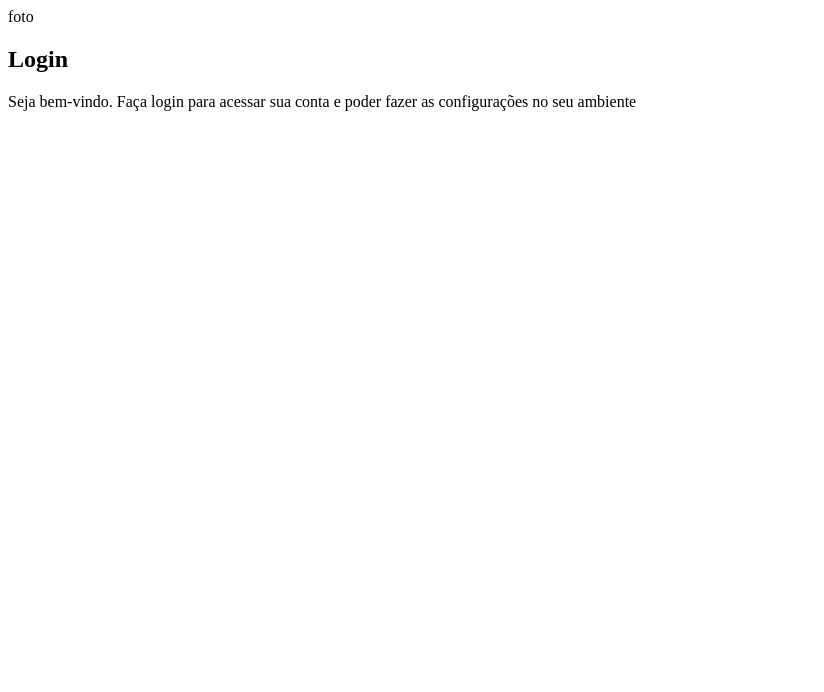
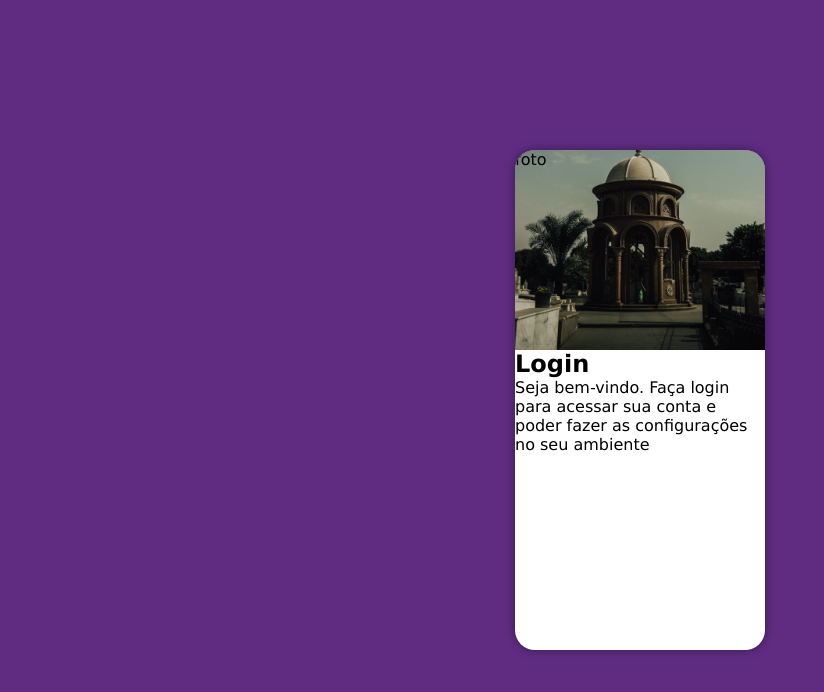
Before and after one commit to DerikWesley/Projeto-Login, a plain HTML site: page index.html in a window 1280 px wide. Shown: the whole page, without its empty margins (0-824 px from the left). Drawn offline with Linux system fonts and the light colour scheme.

Commit message:
Update style.css

```diff
--- a/Estilos/style.css
+++ b/Estilos/style.css
@@ -1 +1,47 @@
 @charset "UTF-8";
+
+* {
+    font-family: 'Lucida Sans', 'Lucida Sans Regular', 'Lucida Grande', 'Lucida Sans Unicode', Geneva, Verdana, sans-serif;
+    margin: 0px;
+    padding: 0px;
+    box-sizing: border-box;
+}
+
+body, html{
+    background-color: #5f2c82;
+    height: 100vh;
+    width: 100vw;
+}
+
+main{
+    height: 100vh;
+    width: 100vw;
+    position: relative;
+}
+
+section#login {
+    position: absolute;
+    top: 50%;
+    left: 50%;
+    transform: translate(-50%, -50%);
+    background-color: white;
+    width: 250px;
+    height: 500px;
+    border-radius: 20px;
+    overflow: hidden;
+    box-shadow: 0px 0px 10px rgba(0, 0, 0, 0.425);
+
+}
+
+section#login > div#imagen{
+    display: block;
+    background: #5f2c82 url(../Imagens/pexels-fady-fouad-10096177\ \(2\).jpg);
+    height: 200px;
+    background-size: cover;
+    background-position: left bottom;
+}
+
+section#login > div#formulario{
+    display: block;
+
+}
```
